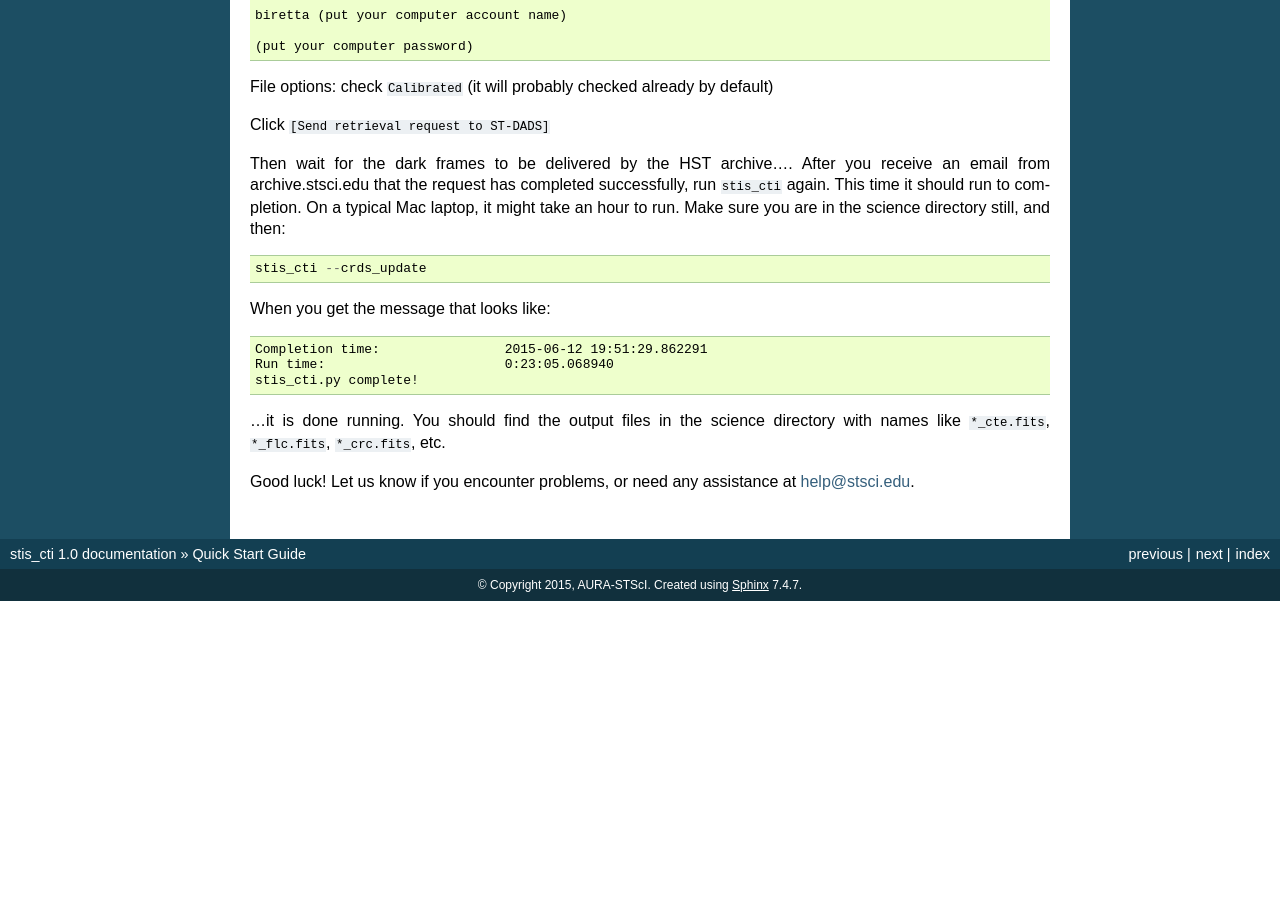
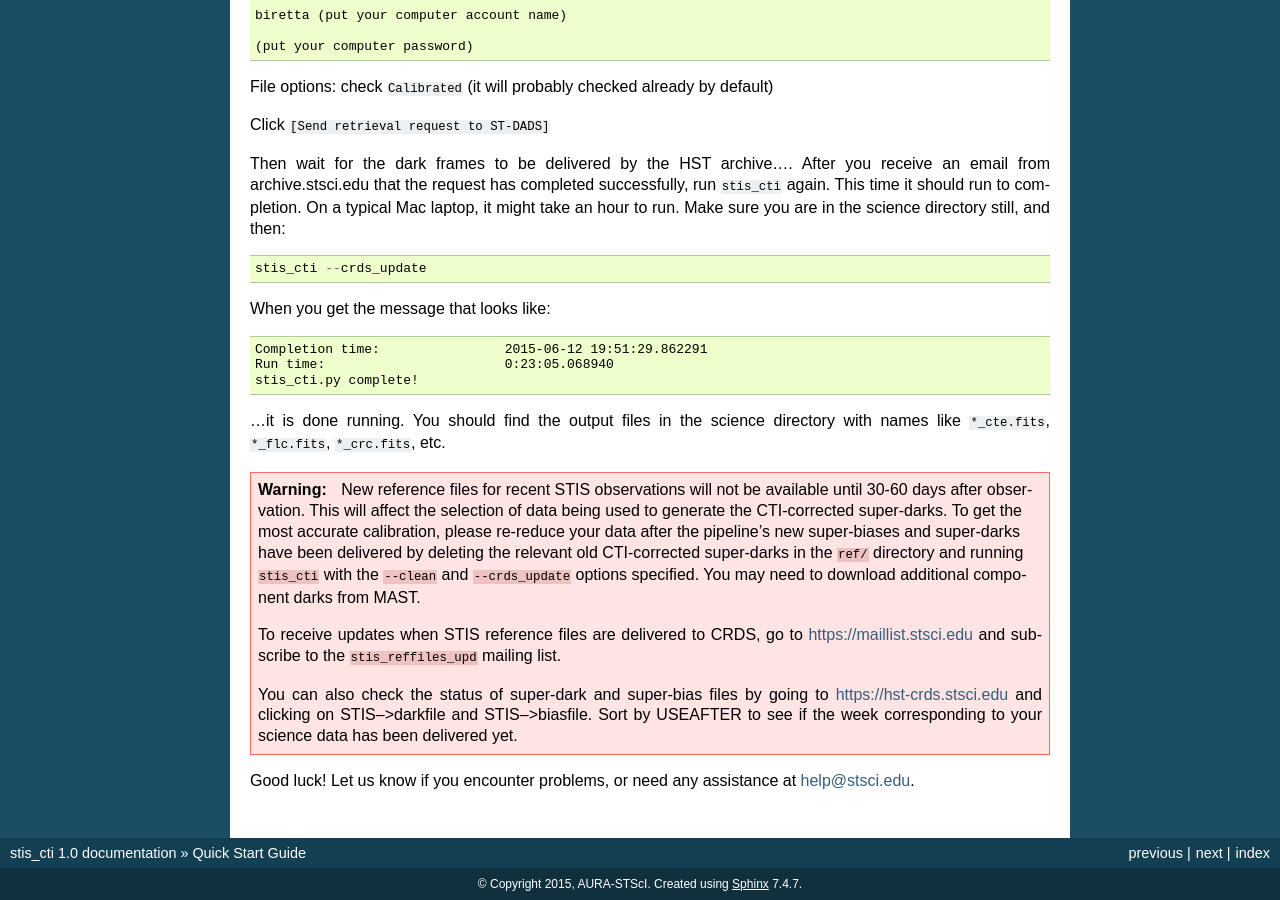
Before and after one commit to spacetelescope/stis_cti, a Sphinx documentation site: the page built from doc/qsg.rst, in a window 1280 px wide and 900 px high, scrolled down 1747 px. Built offline with Sphinx 7.4.7, drawn with Linux system fonts in a browser that asks for light colours; before the commit the page ends 2348 px from its top, so only the background shows below that.

Commit message:
Added warning about recent observations to documentation.

```diff
--- a/doc/qsg.rst
+++ b/doc/qsg.rst
@@ -145,5 +145,23 @@ When you get the message that looks like:
 ...it is done running.  You should find the output files in the science
 directory with names like ``*_cte.fits``, ``*_flc.fits``, ``*_crc.fits``, etc.
 
+.. Warning::
+
+   New reference files for recent STIS observations will not be available
+   until 30-60 days after observation.  This will affect the selection of data being used
+   to generate the CTI-corrected super-darks.  To get the most accurate calibration,
+   please re-reduce your data after the pipeline's new super-biases and super-darks have
+   been delivered by deleting the relevant old CTI-corrected super-darks in the ``ref/``
+   directory and running ``stis_cti`` with the ``--clean`` and ``--crds_update`` options
+   specified.  You may need to download additional component darks from MAST.
+
+   To receive updates when STIS reference files are delivered to CRDS, go to
+   https://maillist.stsci.edu and subscribe to the ``stis_reffiles_upd`` mailing list.
+
+   You can also check the status of super-dark and super-bias files by going to
+   https://hst-crds.stsci.edu and clicking on STIS-->darkfile and STIS-->biasfile.  Sort
+   by USEAFTER to see if the week corresponding to your science data has been delivered
+   yet.
+
 Good luck!  Let us know if you encounter problems, or need any assistance at
 help@stsci.edu.
```
Also changed, not shown: doc/readme.rst (+19 -1 lines).
